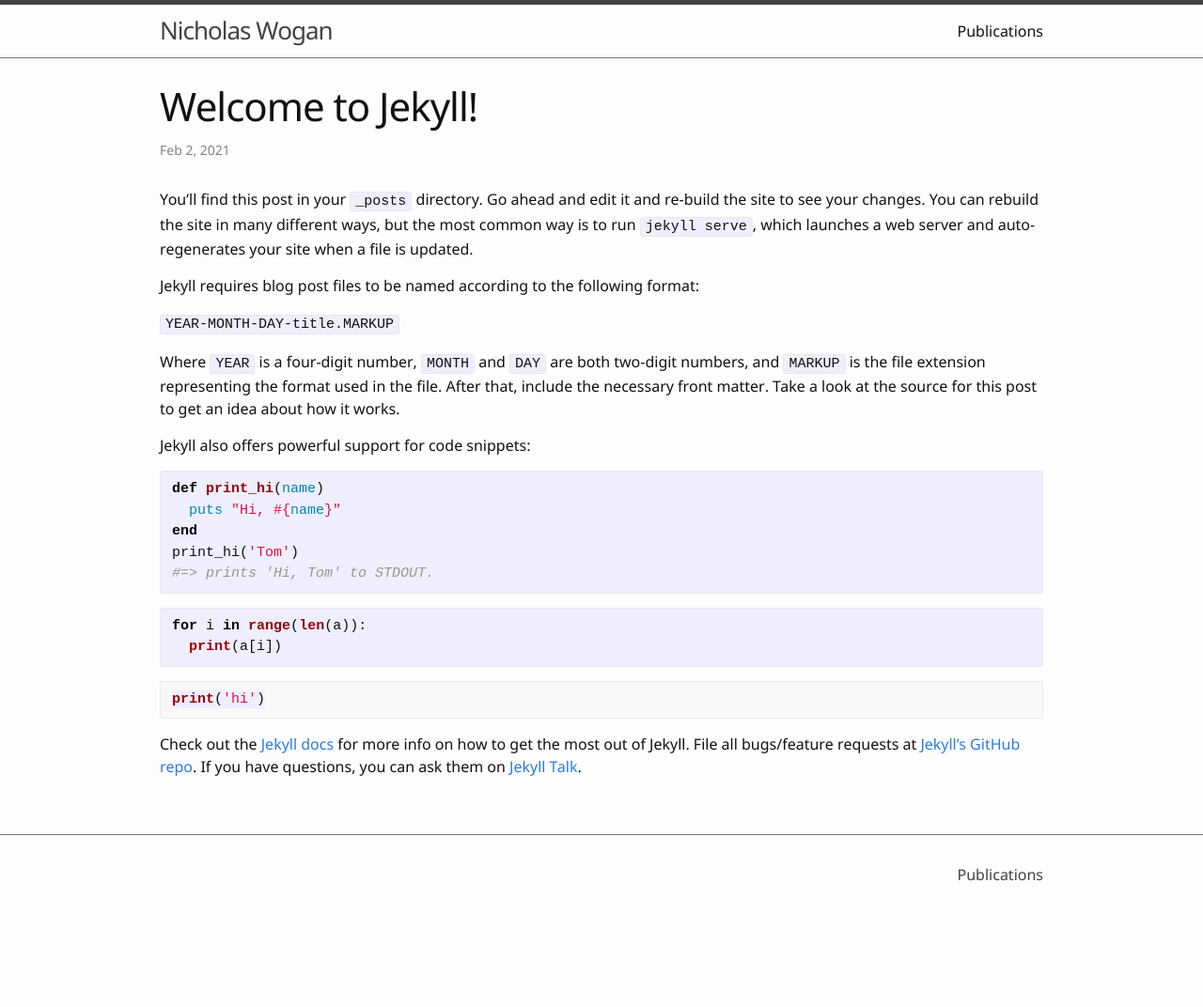
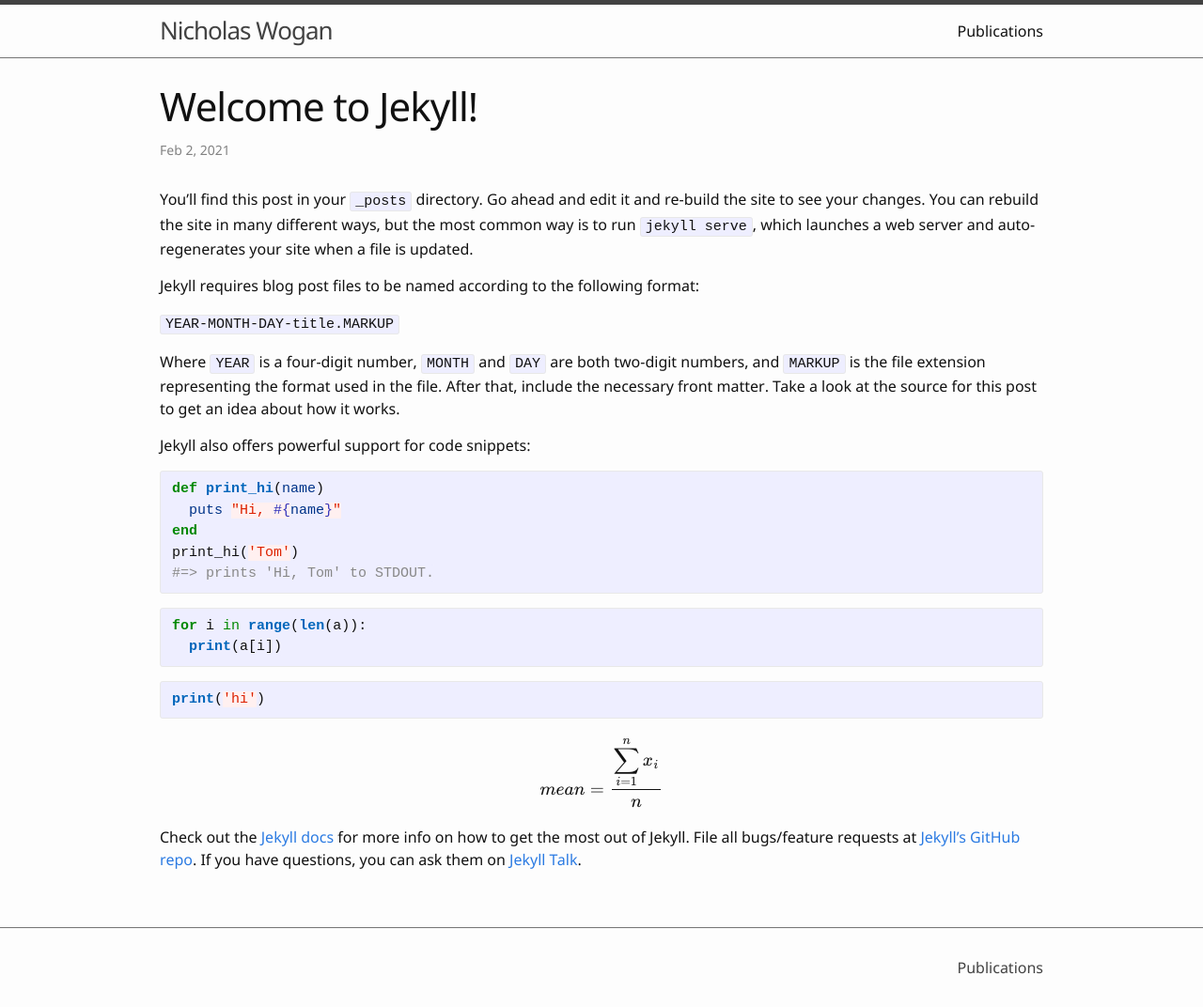
Before and after one commit to Nicholaswogan/Nicholaswogan.github.io, a Jekyll site: the page built from _posts/2021-02-02-welcome-to-jekyll.md, in a window 1280 px wide. Shown: the whole page at 94% size. Built offline with Jekyll 4.4.1, drawn with Linux system fonts in a browser that asks for light colours; formulas are drawn with MathJax 3; before the commit the page ends 973 px from its top, so only the background shows below that.

Commit message:
added math

````diff
--- a/_posts/2021-02-02-welcome-to-jekyll.md
+++ b/_posts/2021-02-02-welcome-to-jekyll.md
@@ -31,6 +31,8 @@
 print('hi')
 ```
 
+$$mean = \frac{\displaystyle\sum_{i=1}^{n} x_{i}}{n}$$
+
 Check out the [Jekyll docs][jekyll-docs] for more info on how to get the most out of Jekyll. File all bugs/feature requests at [Jekyll’s GitHub repo][jekyll-gh]. If you have questions, you can ask them on [Jekyll Talk][jekyll-talk].
 
 [jekyll-docs]: https://jekyllrb.com/docs/home
--- a/css/syntax.css
+++ b/css/syntax.css
@@ -1,47 +1,46 @@
 .highlight table td { padding: 5px; }
 .highlight table pre { margin: 0; }
-.highlight .cm {
-  color: #999988;
-  font-style: italic;
+.highlight .c, .highlight .ch, .highlight .cd, .highlight .cm, .highlight .cpf, .highlight .c1 {
+  color: #888888;
 }
 .highlight .cp {
-  color: #999999;
+  color: #cc0000;
   font-weight: bold;
 }
-.highlight .c1 {
-  color: #999988;
-  font-style: italic;
-}
 .highlight .cs {
-  color: #999999;
+  color: #cc0000;
+  background-color: #fff0f0;
   font-weight: bold;
-  font-style: italic;
-}
-.highlight .c, .highlight .ch, .highlight .cd, .highlight .cpf {
-  color: #999988;
-  font-style: italic;
 }
 .highlight .err {
   color: #a61717;
   background-color: #e3d2d2;
 }
+.highlight .gr {
+  color: #aa0000;
+}
+.highlight .gh {
+  color: #333333;
+}
+.highlight .gu {
+  color: #666666;
+}
 .highlight .gd {
   color: #000000;
   background-color: #ffdddd;
 }
-.highlight .ge {
-  color: #000000;
-  font-style: italic;
-}
-.highlight .gr {
-  color: #aa0000;
-}
-.highlight .gh {
-  color: #999999;
-}
 .highlight .gi {
   color: #000000;
   background-color: #ddffdd;
+}
+.highlight .ge {
+  font-style: italic;
+}
+.highlight .gs {
+  font-weight: bold;
+}
+.highlight .gl {
+  color: #888888;
 }
 .highlight .go {
   color: #888888;
@@ -49,165 +48,103 @@
 .highlight .gp {
   color: #555555;
 }
-.highlight .gs {
-  font-weight: bold;
-}
-.highlight .gu {
-  color: #aaaaaa;
-}
 .highlight .gt {
   color: #aa0000;
 }
-.highlight .kc {
-  color: #000000;
-  font-weight: bold;
-}
-.highlight .kd {
-  color: #000000;
-  font-weight: bold;
-}
-.highlight .kn {
-  color: #000000;
+.highlight .k, .highlight .kc, .highlight .kd, .highlight .kn, .highlight .kr, .highlight .kv {
+  color: #008800;
   font-weight: bold;
 }
 .highlight .kp {
-  color: #000000;
+  color: #008800;
+}
+.highlight .kt {
+  color: #888888;
   font-weight: bold;
 }
-.highlight .kr {
-  color: #000000;
+.highlight .m, .highlight .mb, .highlight .mf, .highlight .mh, .highlight .mi, .highlight .il, .highlight .mo, .highlight .mx {
+  color: #0000dd;
   font-weight: bold;
 }
-.highlight .kt {
-  color: #445588;
+.highlight .s, .highlight .sb, .highlight .sc, .highlight .dl, .highlight .sd, .highlight .s2, .highlight .sh, .highlight .s1 {
+  color: #dd2200;
+  background-color: #fff0f0;
+}
+.highlight .sa {
+  color: #008800;
   font-weight: bold;
 }
-.highlight .k, .highlight .kv {
-  color: #000000;
-  font-weight: bold;
-}
-.highlight .mf {
-  color: #009999;
-}
-.highlight .mh {
-  color: #009999;
-}
-.highlight .il {
-  color: #009999;
-}
-.highlight .mi {
-  color: #009999;
-}
-.highlight .mo {
-  color: #009999;
-}
-.highlight .m, .highlight .mb, .highlight .mx {
-  color: #009999;
-}
-.highlight .sa {
-  color: #000000;
-  font-weight: bold;
-}
-.highlight .sb {
-  color: #d14;
-}
-.highlight .sc {
-  color: #d14;
-}
-.highlight .sd {
-  color: #d14;
-}
-.highlight .s2 {
-  color: #d14;
-}
 .highlight .se {
-  color: #d14;
-}
-.highlight .sh {
-  color: #d14;
+  color: #0044dd;
+  background-color: #fff0f0;
 }
 .highlight .si {
-  color: #d14;
+  color: #3333bb;
+  background-color: #fff0f0;
 }
 .highlight .sx {
-  color: #d14;
+  color: #22bb22;
+  background-color: #f0fff0;
 }
 .highlight .sr {
-  color: #009926;
-}
-.highlight .s1 {
-  color: #d14;
+  color: #008800;
 }
 .highlight .ss {
-  color: #990073;
-}
-.highlight .s, .highlight .dl {
-  color: #d14;
+  color: #aa6600;
+  background-color: #fff0f0;
 }
 .highlight .na {
-  color: #008080;
+  color: #336699;
 }
-.highlight .bp {
-  color: #999999;
-}
-.highlight .nb {
-  color: #0086B3;
+.highlight .nb, .highlight .bp {
+  color: #003388;
 }
 .highlight .nc {
-  color: #445588;
+  color: #bb0066;
   font-weight: bold;
 }
 .highlight .no {
-  color: #008080;
+  color: #003366;
+  font-weight: bold;
 }
 .highlight .nd {
-  color: #3c5d5d;
-  font-weight: bold;
-}
-.highlight .ni {
-  color: #800080;
+  color: #555555;
 }
 .highlight .ne {
-  color: #990000;
+  color: #bb0066;
   font-weight: bold;
 }
 .highlight .nf, .highlight .fm {
-  color: #990000;
+  color: #0066bb;
   font-weight: bold;
 }
 .highlight .nl {
-  color: #990000;
+  color: #336699;
+}
+.highlight .nn {
+  color: #bb0066;
   font-weight: bold;
 }
-.highlight .nn {
-  color: #555555;
+.highlight .py {
+  color: #336699;
+  font-weight: bold;
 }
 .highlight .nt {
-  color: #000080;
+  color: #bb0066;
+  font-weight: bold;
 }
-.highlight .vc {
-  color: #008080;
+.highlight .nv, .highlight .vc, .highlight .vm {
+  color: #336699;
 }
 .highlight .vg {
-  color: #008080;
+  color: #dd7700;
 }
 .highlight .vi {
-  color: #008080;
-}
-.highlight .nv, .highlight .vm {
-  color: #008080;
+  color: #3333bb;
 }
 .highlight .ow {
-  color: #000000;
-  font-weight: bold;
-}
-.highlight .o {
-  color: #000000;
-  font-weight: bold;
+  color: #008800;
 }
 .highlight .w {
   color: #bbbbbb;
 }
-.highlight {
-  background-color: #f8f8f8;
-}
````
Also changed, not shown: _layouts/default.html (+11 -0 lines), 1 other file.
